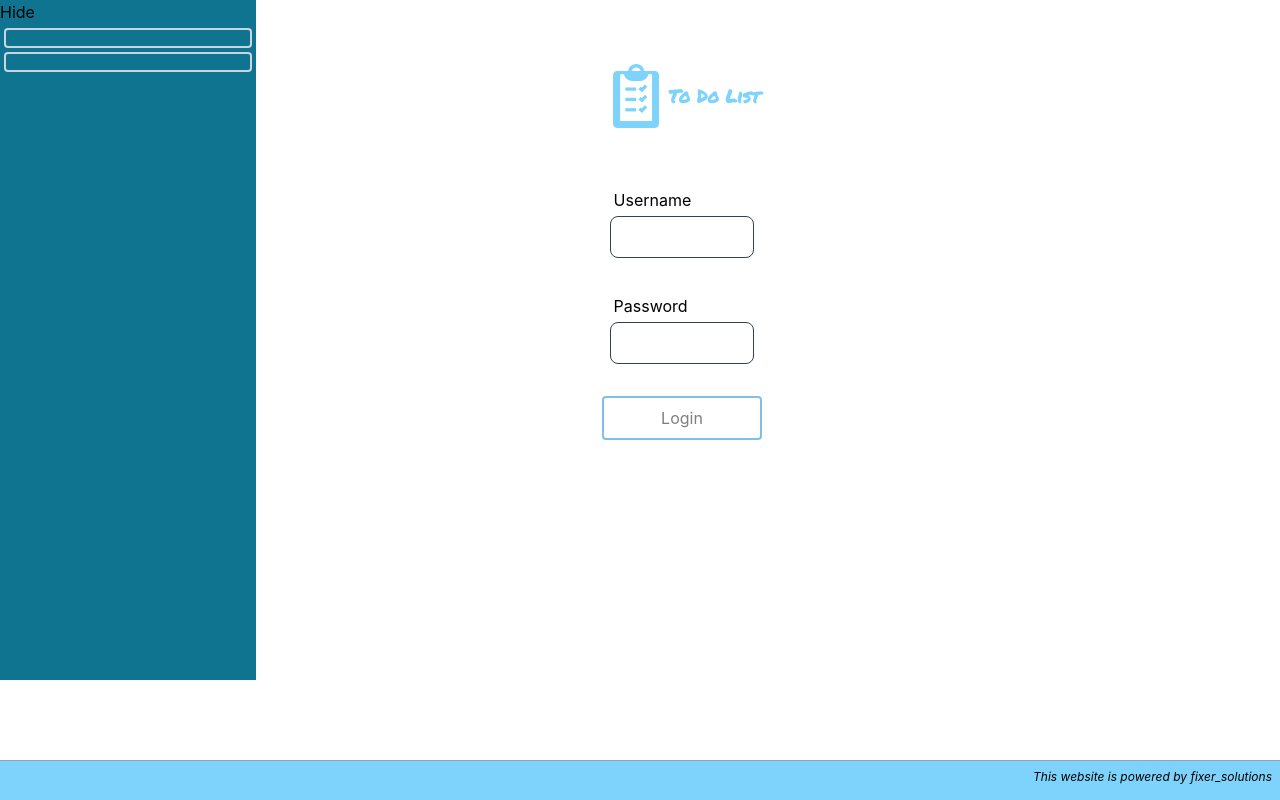
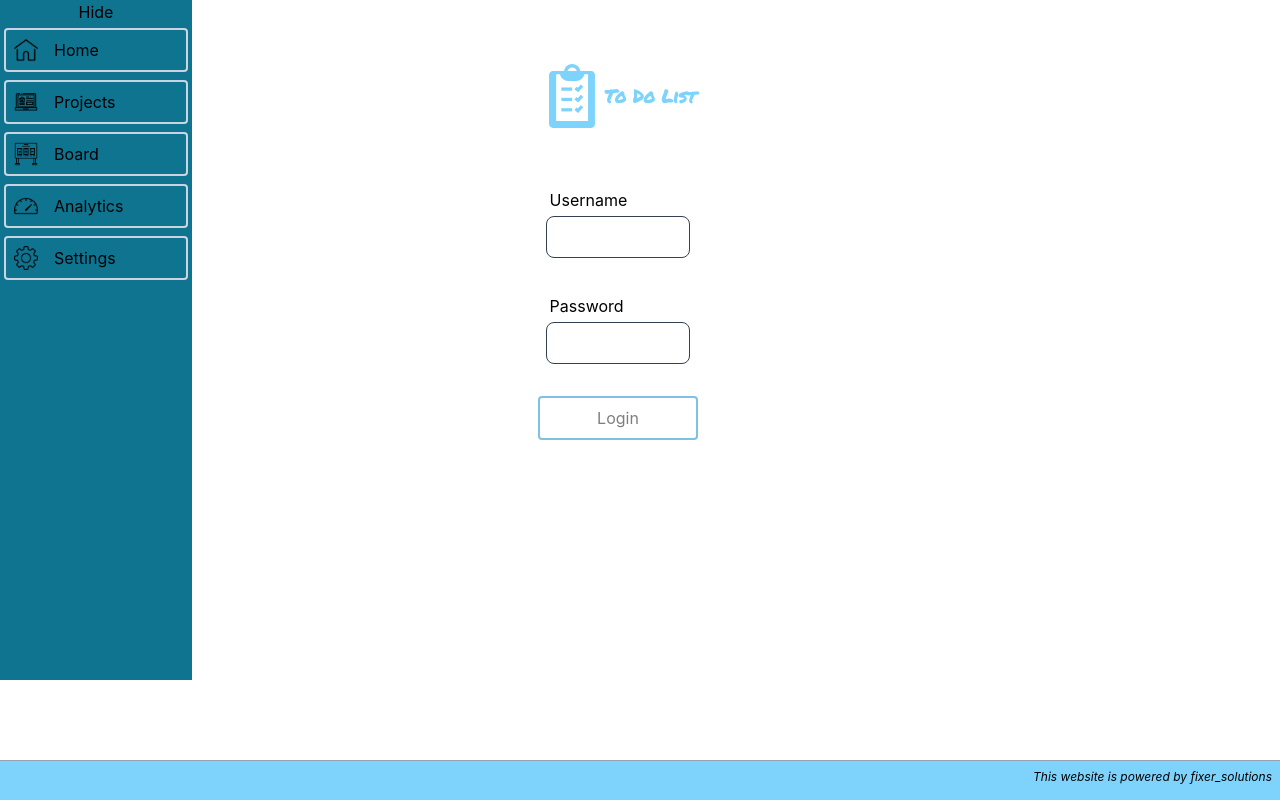
Before and after one commit to eduardogarcot/to-do-react-app, a React (Create React App) app: page /login in a window 1280 px wide. Built offline with nearby package versions, Linux system fonts and the light colour scheme.

Commit message:
feature: td-07 adding side bars component

```diff
--- a/src/components/Icons/icons.js
+++ b/src/components/Icons/icons.js
@@ -1,12 +1,9 @@
 import React from 'react';
 
-const Icon = ({name, containerClassName, iconClassName, url}) => {
+const Icon = ({name, containerClassName, iconClassName}) => {
   const path = `/images/icons/${name}`;
-  const handleClick = () => {
-    console.log("ve para : ", url);
-  }
   return (
-    <div className={containerClassName} onClick={handleClick}>
+    <div className={containerClassName}>
       <img src={path} className={iconClassName} alt="aka" />
     </div>
   );
--- a/src/components/SideBar/sideBar.js
+++ b/src/components/SideBar/sideBar.js
@@ -1,15 +1,23 @@
-import SideBarItem from 'components/SideBarItem';
+
 import React, { useState } from 'react';
+import SideBarItems from './sideBarItems';
+
+const items = [
+  {label:'Home', iconName:'home.png', url:'/home'},
+  {label:'Projects', iconName:'computer.png', url:'/board'},
+  {label:'Board', iconName:'board.png', url:'/board'},
+  {label:'Analytics', iconName:'performance.png', url:'/home'},
+  {label:'Settings', iconName:'settings.png', url:'/home'}
+];
 
 const SideBar = (props) => {
   const [show, setShow] = useState(true);
   const getClassName = () => {
-    return show ? 'md:w-[20%]' : 'md:w-[5%]';
+    return show ? 'md:w-[15%]' : 'md:w-[5%] md:items-center';
   }
-  return ( <nav className={`min-h-[5vh] bg-cyan-700 ${getClassName()}`}>
+  return ( <nav className={`flex md:flex-col min-h-[5vh] bg-cyan-700 ${getClassName()}`}>
     <button onClick={()=>setShow(!show)}>{show?'Hide':'Show'}</button>
-    <SideBarItem label='Felipe el Cojo' show={show}/>
-    <SideBarItem label='Alberto el militar' show={show}/>
+    <SideBarItems items={items} show={show}/>
   </nav> );
 }
 
--- /dev/null
+++ b/src/components/SideBar/sideBarItems.js
@@ -0,0 +1,10 @@
+import React from 'react';
+import SideBarItem from 'components/SideBarItem';
+
+const SideBarItems = ({items, show}) => {
+  return ( <>
+  {items.map((item,index)=><SideBarItem key={index} label={item.label} iconName={item.iconName} url={item.url} show={show}/>)}
+  </>)
+}
+
+export default SideBarItems;
--- a/src/components/SideBarItem/sideBarItem.js
+++ b/src/components/SideBarItem/sideBarItem.js
@@ -1,8 +1,21 @@
+import Icon from 'components/Icons';
 import React from 'react';
 
-const SideBarItem = ({label, iconName, url}) => {
-  return (<div className='flex border-2 border-solid border-slate-300 rounded p-2 m-1'>
+const ICON_CN='w-6';
+const SHOW_CN='flex justify-start border-2 border-solid border-slate-300 rounded p-2 m-1';
+const HIDE_CN='flex w-fit justify-start border-2 border-solid border-slate-300 rounded p-2 m-1'
 
+const SideBarItem = ({label, iconName, url, show}) => {
+  const handleClick = () => {
+    console.log("ve para : ", url);
+  }
+  const getClassName = (show) => show ? SHOW_CN : HIDE_CN;
+  return (<div className={getClassName(show)} onClick={handleClick}>
+    <Icon
+      name={iconName}
+      iconClassName={ICON_CN}
+    />
+    {show && <h3 className='ml-4'>{label}</h3>}
   </div>);
 }
 
```
